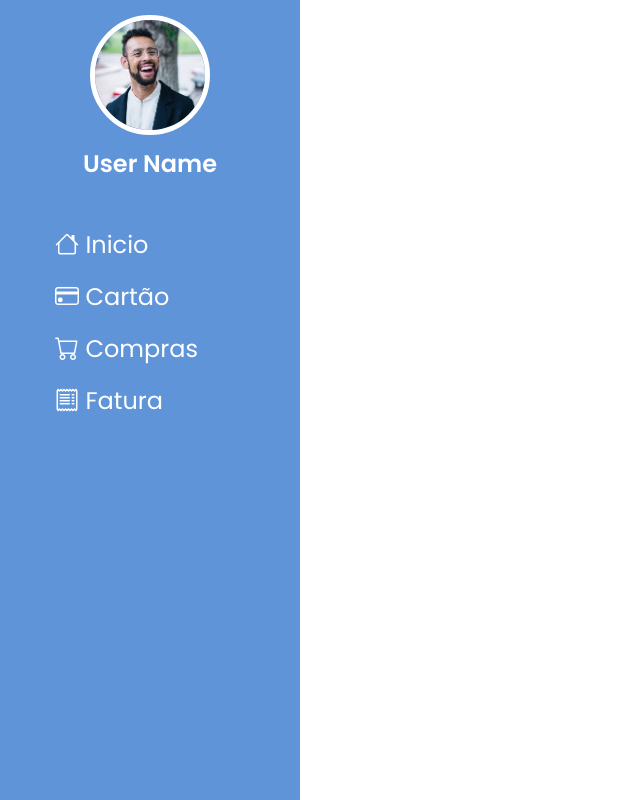
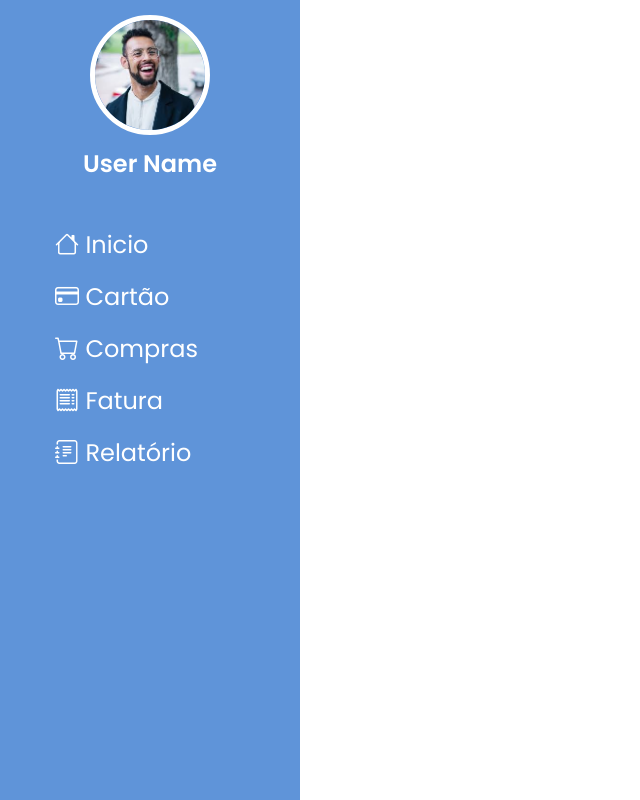
Before and after one commit to Manhanizika/python-html, a Flask app: page / in a window 1280 px wide; the page is wider, and only the part inside the window is pictured. Shown: that part, without its empty margins (0-640 px from the left). Run offline with Flask 3, Linux system fonts and the light colour scheme; some libraries are stand-ins or nearby versions.

Commit message:
barra lateral foi adicionado o botão "relatório"

```diff
--- a/templates/home.html
+++ b/templates/home.html
@@ -33,6 +33,9 @@
             </li>
             <li class = "nav-item">
                 <a class = "nav-link " href="{{url_for('visualizarFatura')}}"><i class="bi bi-receipt"></i>&nbspFatura</a>
+            </li>
+            <li class = "nav-item">
+                <a class = "nav-link " href="{{url_for('relatoriodegastos')}}"><i class="bi bi-journal-text"></i>&nbspRelatório</a>
             </li>
         </ul>
     </nav>
```
